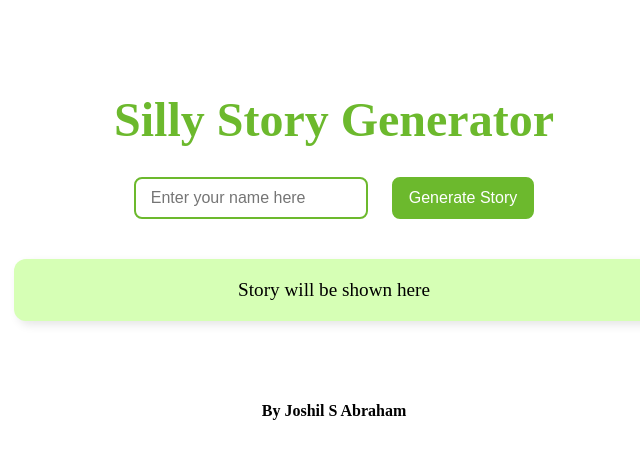
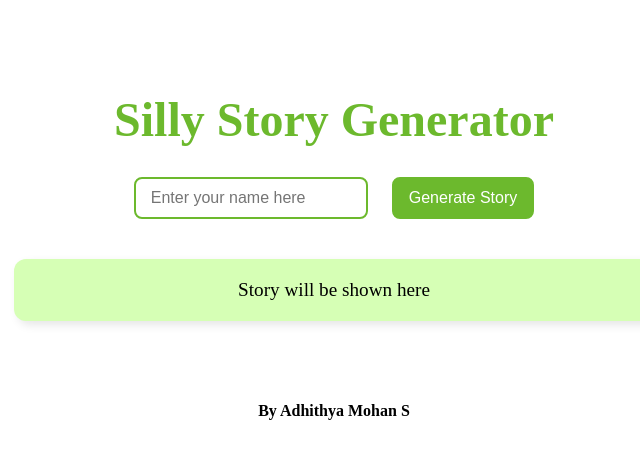
Before and after one commit to adhy2312/silly-story, a plain HTML site: page index.html in a window 1280 px wide. Shown: the full height of the page, 306-946 px from the left. Drawn offline with Linux system fonts and the light colour scheme.

Commit message:
Update index.html

```diff
--- a/index.html
+++ b/index.html
@@ -85,7 +85,7 @@
 
     <div class="story" id="storyBox">Story will be shown here</div>
   </div>
-  <h4 style="text-align:center;">By Joshil S Abraham</h4>
+  <h4 style="text-align:center;">By Adhithya Mohan S</h4>
 
   <script>
    const stories = [
```
